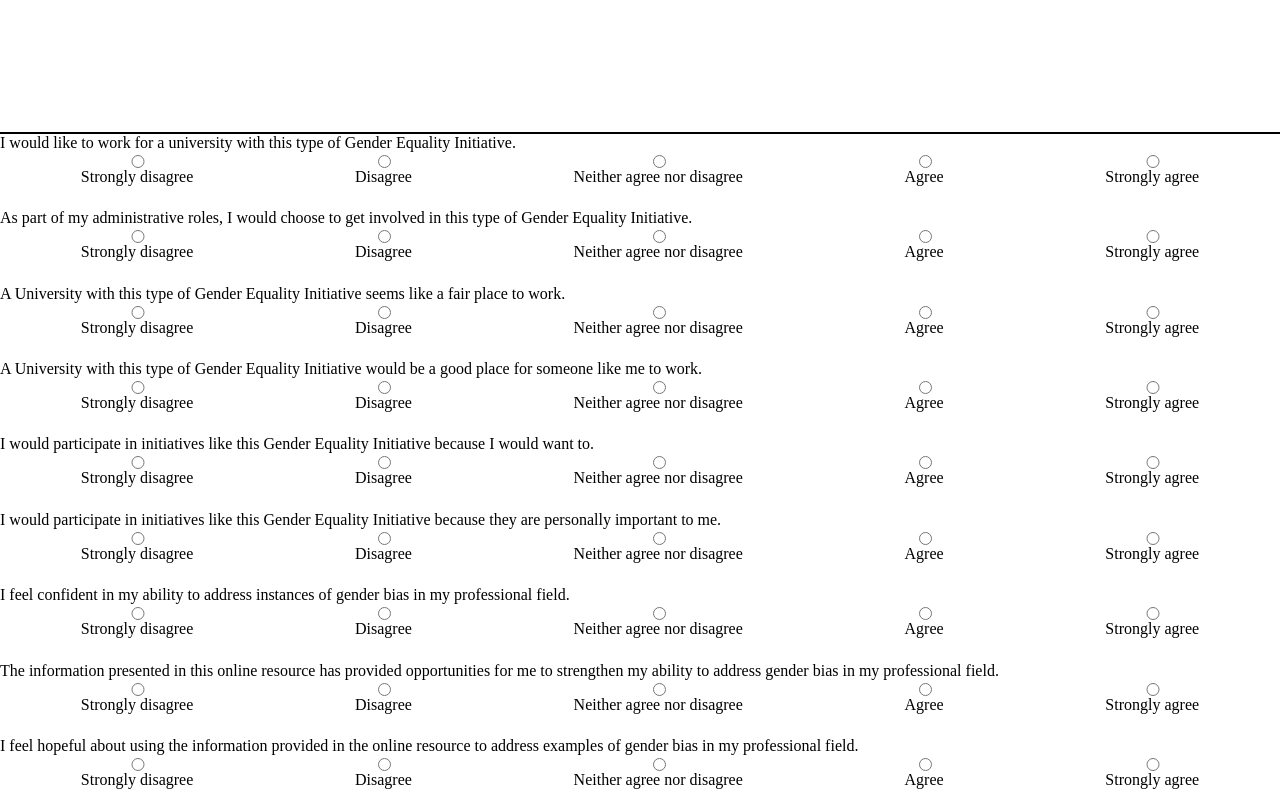
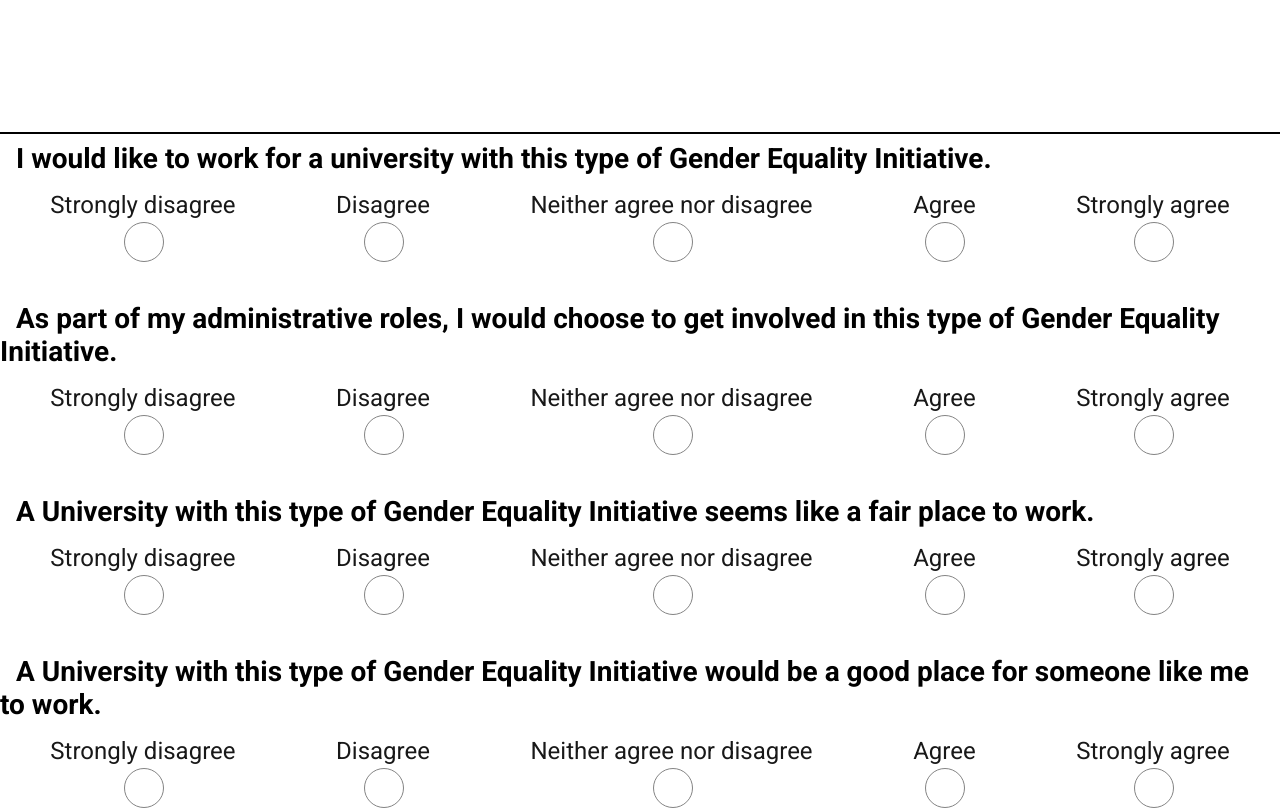
Before and after one commit to player2point0/AthenaSwanApp, a React (Create React App) app: page / in a window 1280 px wide. Shown: the part 7880-8690 px from the top of the page. Built offline with nearby package versions, Linux system fonts and the light colour scheme.

Commit message:
likert scale css

```diff
--- a/src/core/components/LikertScaleInput/LikertScaleInput.module.css
+++ b/src/core/components/LikertScaleInput/LikertScaleInput.module.css
@@ -1,11 +1,35 @@
+.likertContainer {
+	margin-top: 0.5rem;
+	margin-bottom: 2rem;
+}
+
+.questionText {
+	margin: 1rem;
+	font-family: var(--main-font-family);
+	font-weight: 600;
+	font-size: 1.75rem;
+}
+
 .optionsContainer {
+	height: fit-content;
 	display: flex;
 	flex-direction: row;
 	justify-content: space-around;
+	padding-top: 1rem;
 }
 
 .option {
 	display: flex;
 	flex-direction: column;
-	justify-content: center;
+	align-items: center;
+	font-family: var(--main-font-family);
+	font-size: 1.5rem;
+	opacity: 0.9;
+	text-align: center;
+	margin: 0 0.5rem 0 0.5rem;
 }
+
+.option input {
+	height: 2.5rem;
+	width: 2.5rem;
+}
--- a/src/core/components/LikertScaleInput/LikertScaleInput.tsx
+++ b/src/core/components/LikertScaleInput/LikertScaleInput.tsx
@@ -14,8 +14,8 @@ type optionProps = {
 const Option: FC<optionProps> = ({ labelText, registerField }) => {
 	return (
 		<div className={styles.option}>
+			<label>{labelText}</label>
 			<input type="radio" name="likert" value={labelText} {...registerField} />
-			<label>{labelText}</label>
 		</div>
 	);
 };
@@ -23,8 +23,8 @@ const Option: FC<optionProps> = ({ labelText, registerField }) => {
 // TODO does name need to be the question name / input name??
 const LikertScaleInput: FC<Props> = ({ questionText, registerField }) => {
 	return (
-		<div>
-			<label>{questionText}</label>
+		<div className={styles.likertContainer}>
+			<label className={styles.questionText}>{questionText}</label>
 			<div className={styles.optionsContainer}>
 				<Option registerField={registerField} labelText="Strongly disagree" />
 				<Option registerField={registerField} labelText="Disagree" />
```
